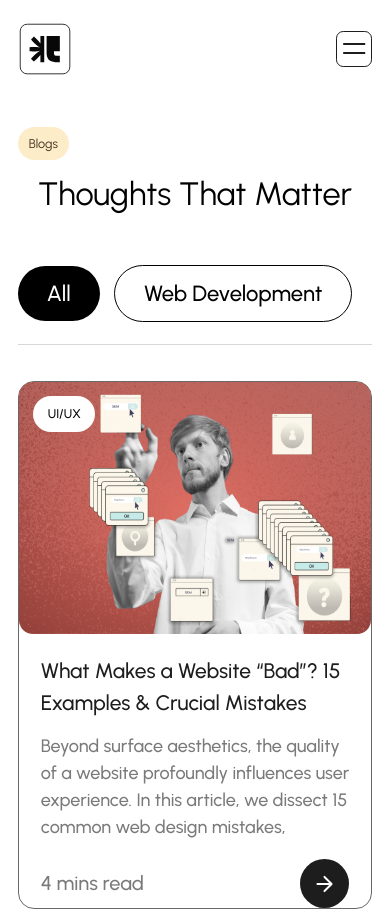
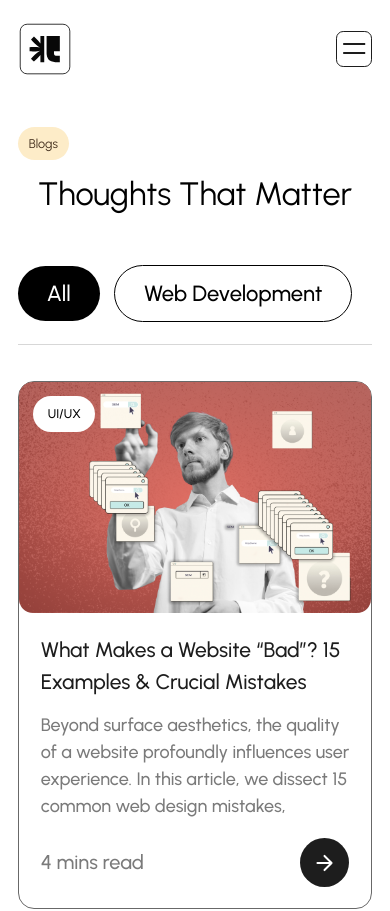
Before and after one commit to rayhanferdous/webpioneers, a Next.js app: page /Blogs in a window 390 px wide. Shown: the top 911 px of the page. Built offline with nearby package versions, Linux system fonts and the light colour scheme.

Commit message:
fix responsive issues

```diff
--- a/app/Blogs/(components)/Card.jsx
+++ b/app/Blogs/(components)/Card.jsx
@@ -7,7 +7,9 @@ const Card = ({ colSpanTwo, tag, image = '/blogs/blog-1.png', title, desc, minsT
             <span className="absolute top-4 left-4 font-medium  bg-white text-black px-4 py-2.5 !leading-0 rounded-full text-sm md:text-xl xl:text-[15px] ">
                 {tag}
             </span>
-            <Image className={`${colSpanTwo ? "md:min-h-full" : ""} max-md:h-full max-md:max-h-[252px] min-w-full rounded-[14px]`} src={image} width={539} height={359} alt={title} />
+            <div className="w-full  md:max-h-[252px] ">
+                <Image className={`${colSpanTwo ? "md:min-h-full" : ""} h-full min-w-full rounded-[14px]`} src={image} width={539} height={359} alt={title} />
+            </div>
             <CardText colSpanTwo={colSpanTwo} title={title} desc={desc} minsToRead={minsToRead} link={link} />
         </div>
     )
--- a/app/Blogs/(components)/CardText.jsx
+++ b/app/Blogs/(components)/CardText.jsx
@@ -2,7 +2,7 @@ import Link from 'next/link'
 
 const CardText = ({ colSpanTwo, title, desc, minsToRead, link = "/#" }) => {
     return (
-        <div className={`${colSpanTwo && 'md:absolute md:bottom-9 md:left-9 md:bg-white max-w-[400px] 2xl:max-w-[549px] rounded-2xl'} p-6 flex flex-col gap-[18px] md:gap-6 lg:gap-4 2xl:gap-9`}>
+        <div className={`${colSpanTwo && 'min-[1024px]:absolute min-[1024px]:bottom-9 min-[1024px]:left-9 min-[1024px]:bg-white max-w-[400px] 2xl:max-w-[549px] rounded-2xl'} p-6 flex flex-col gap-[18px] md:gap-6 lg:gap-4 2xl:gap-9`}>
             <div className="flex flex-col gap-4 md:gap-5">
                 <h3 className={`text-[21px] md:text-[18px] lg:text-[21px] 2xl:text-[28px]"} font-medium text-dark`}>{title}</h3>
                 <p className="font-medium text-[#7A7A7A] text-[18px] lg:text-[16px] xl:text-[15px] 2xl:text-[20px]">
@@ -14,7 +14,7 @@ const CardText = ({ colSpanTwo, title, desc, minsToRead, link = "/#" }) => {
                 <Link href={link}>
                     <svg width="49" height="49" viewBox="0 0 49 49" fill="none" xmlns="http://www.w3.org/2000/svg">
                         <circle cx="24.5" cy="24.5" r="24.5" fill="#1D1D1D" />
-                        <path d="M17.4297 25H31.5718M31.5718 25L24.5008 17.9289M31.5718 25L24.5008 32.0711" stroke="white" stroke-width="2" strokeLinecap="round" strokeLinejoin="round" />
+                        <path d="M17.4297 25H31.5718M31.5718 25L24.5008 17.9289M31.5718 25L24.5008 32.0711" stroke="white" strokeWidth="2" strokeLinecap="round" strokeLinejoin="round" />
                     </svg>
                 </Link>
             </div>
```
